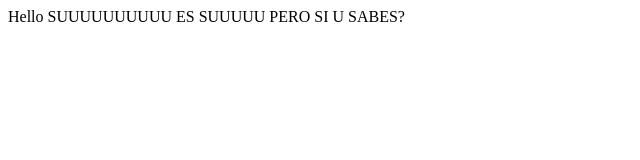
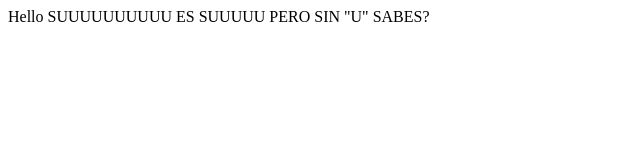
Before and after one commit to eellouah/Cloud, a plain HTML site: page index.html in a window 1280 px wide. Shown: the full height of the page, 0-640 px from the left. Drawn offline with Linux system fonts and the light colour scheme.

Commit message:
Update index.html

```diff
--- a/index.html
+++ b/index.html
@@ -1,6 +1,6 @@
 <html>
 <body>
 Hello SUUUUUUUUUU
-ES SUUUUU PERO SI U SABES?
+ES SUUUUU PERO SIN "U" SABES?
 </body>
 </html>
```
